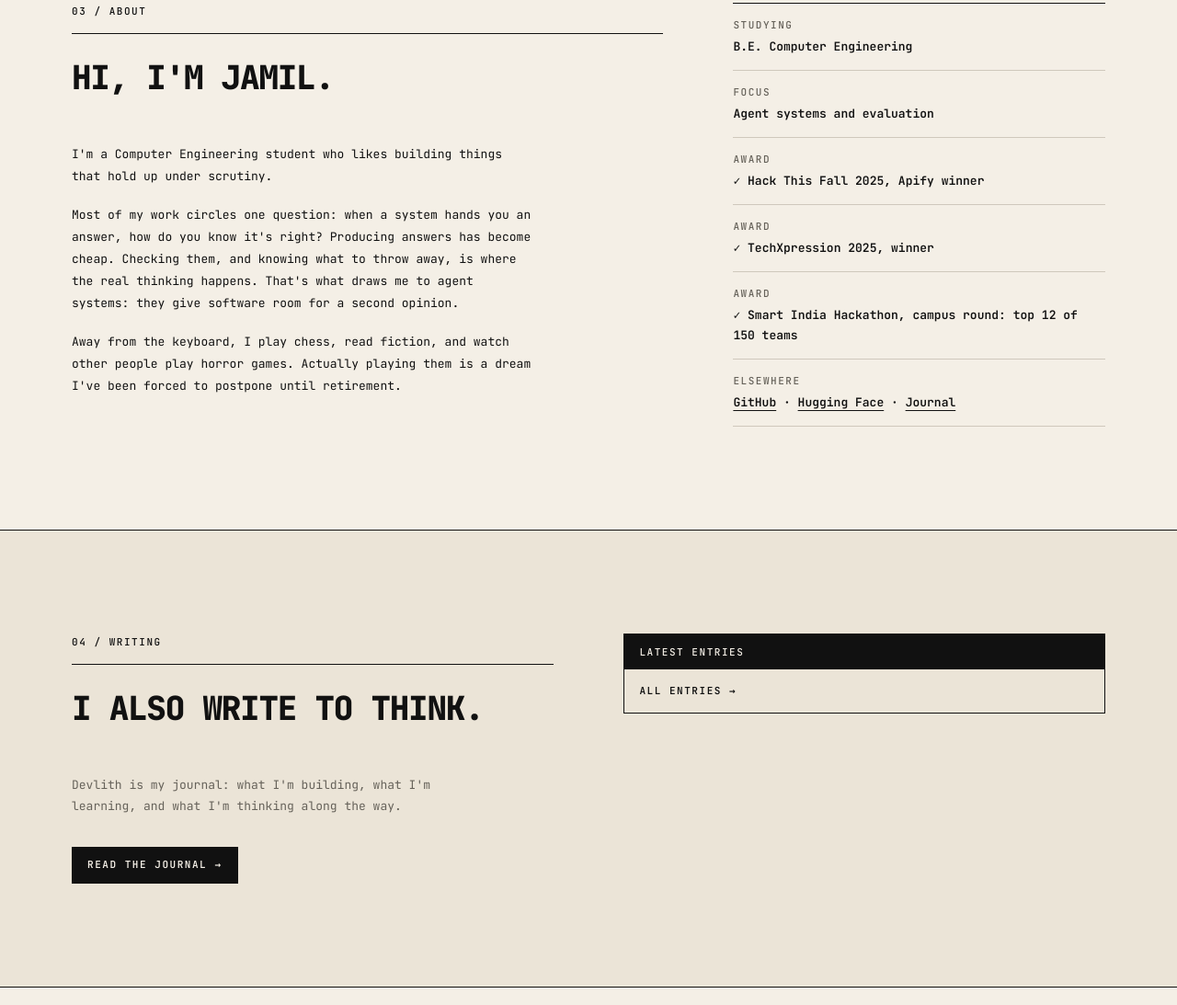
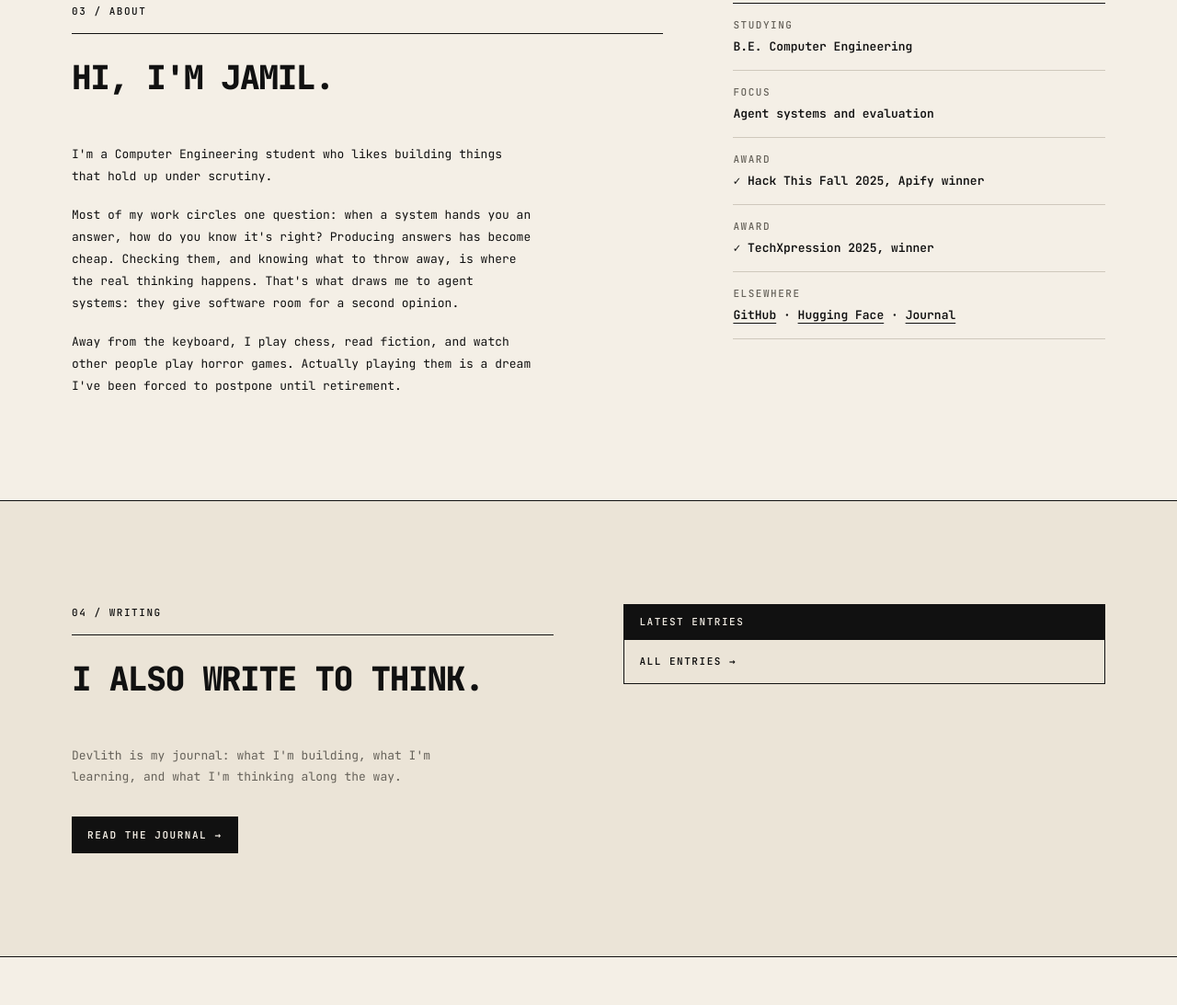
Before and after one commit to Viverun/Viverun.github.io, a plain HTML site: page index.html in a window 1280 px wide. Shown: the part 3778-4871 px from the top of the page at 92% size. Drawn offline with Linux system fonts and the light colour scheme; no server answers.

Commit message:
Revert "About: add the SIH campus-round win"
This reverts commit c3da975f41b043c51f856eef227a41eb6328bf9c.

```diff
--- a/index.html
+++ b/index.html
@@ -285,7 +285,6 @@
         <li><span class="fact-label">Focus</span><span class="fact-value">Agent systems and evaluation</span></li>
         <li><span class="fact-label">Award</span><span class="fact-value verified">Hack This Fall 2025, Apify winner</span></li>
         <li><span class="fact-label">Award</span><span class="fact-value verified">TechXpression 2025, winner</span></li>
-        <li><span class="fact-label">Award</span><span class="fact-value verified">Smart India Hackathon, campus round: top 12 of 150 teams</span></li>
         <li><span class="fact-label">Elsewhere</span><span class="fact-value"><a href="https://github.com/Viverun" target="_blank" rel="noopener">GitHub</a> · <a href="https://huggingface.co/Viverun" target="_blank" rel="noopener">Hugging Face</a> · <a href="/devlith/">Journal</a></span></li>
       </ul>
     </div>
```
